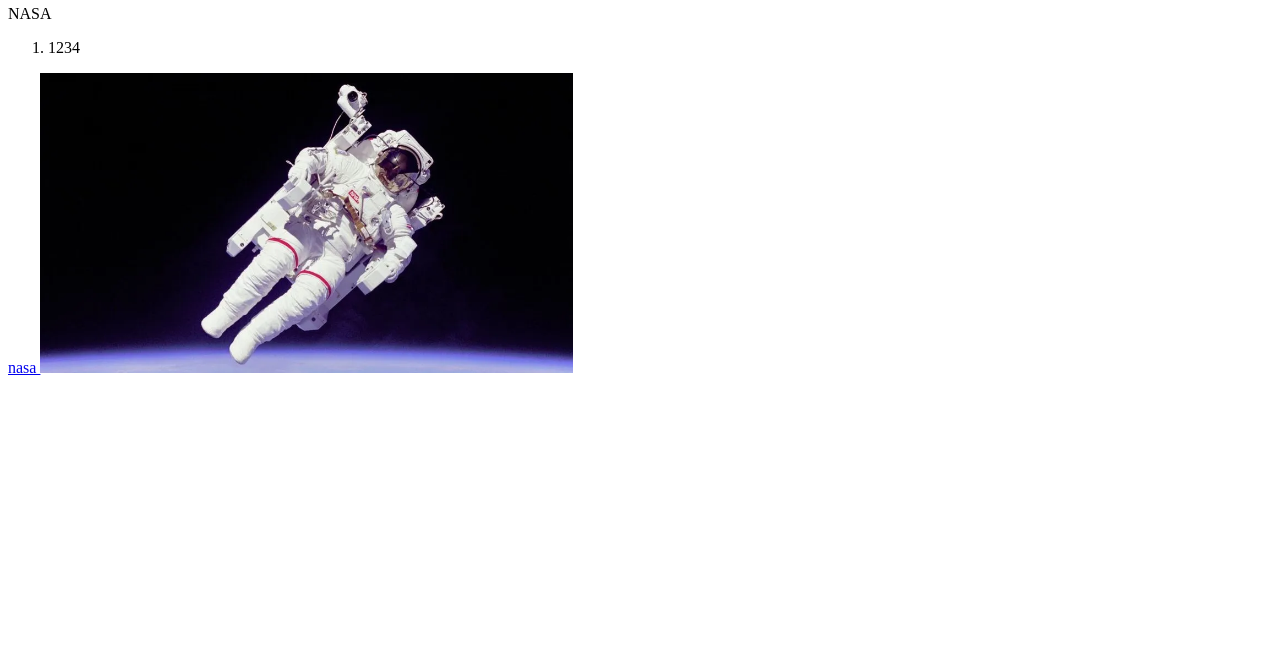
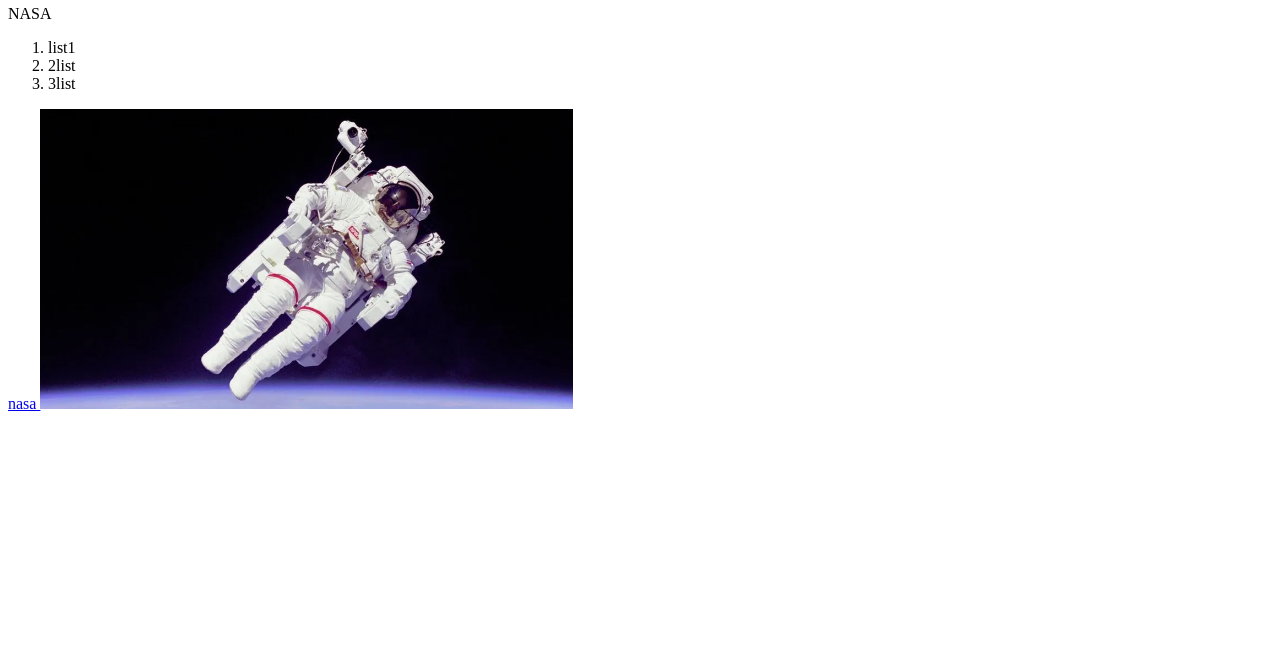
Before and after one commit to lakeside75/lakeside75.github.io, a plain HTML site: page index.html in a window 1280 px wide. Shown: the part 144-800 px from the top of the page. Drawn offline with Linux system fonts and the light colour scheme.

Commit message:
Update index.html

```diff
--- a/index.html
+++ b/index.html
@@ -12,7 +12,9 @@
 
         <p> NASA</p>
         <ol>
-            <li>1234</li>
+            <li>list1</li>
+            <li>2list</li>
+            <li>3list</li>
         </ol>
 
         <a href="https://www.nasa.gov"> nasa </a>
```
